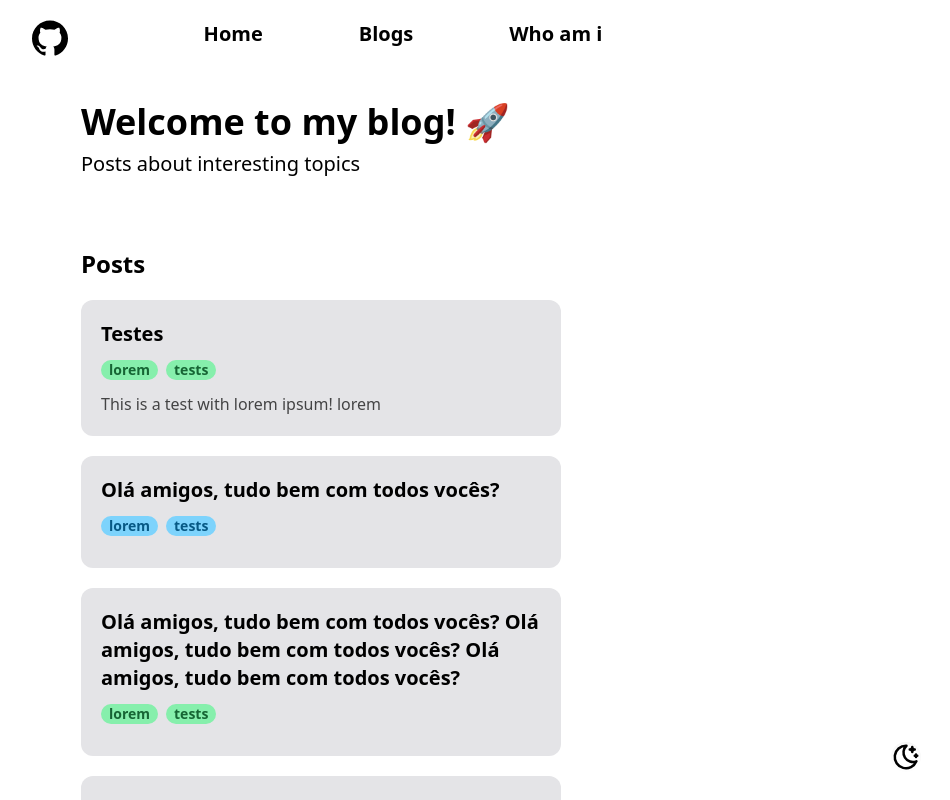
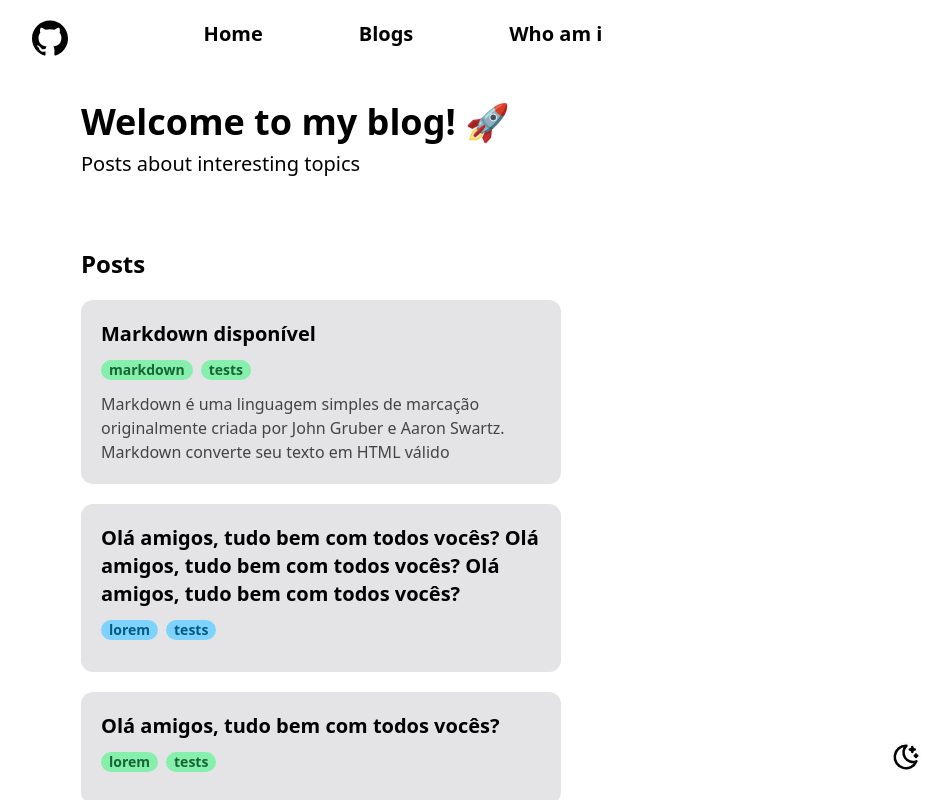
Before and after one commit to Gabrielll04/blog, a React (Vite) app: page /blog in a window 1280 px wide. Shown: the whole page, without its empty margins (319-1269 px from the left). Built offline with nearby package versions, Linux system fonts and the light colour scheme.

Commit message:
Sorting the posts by the creation date

```diff
--- a/src/pages/Blog.tsx
+++ b/src/pages/Blog.tsx
@@ -11,7 +11,7 @@ import data from '../../datasets/PostsSet.json'
 export default function BlogPage() {
   const usrTheme = getTheme()
   const [darkMode, setDarkMode] = useState<boolean>(usrTheme)
-  const [feed, setFeed] = useState<any>()
+  const [feed, setFeed] = useState<any[]>()
 
   // async function getFeed(getPosts: Function) {
   //   // const feed = await getPosts()
@@ -22,6 +22,13 @@ export default function BlogPage() {
   function themeToggleHandler() {
     ThemeToggle(usrTheme, setDarkMode)
   }
+
+  useEffect(() => {
+    const sortedPosts = [...data].sort(
+      (a: Post, b: Post) => new Date(b.CreatedAt).getTime() - new Date(a.CreatedAt).getTime()
+    );
+    setFeed(sortedPosts);
+  }, []);
 
   return (
     <main className={`flex flex-col w-screen h-screen max-h-none overflow-auto transition ease-in-out delay-400 ${darkMode ? "dark" : ""}`}>
@@ -34,8 +41,8 @@ export default function BlogPage() {
         <article className="flex flex-col mt-6">
           <p className="font-semibold text-2xl">Posts</p>
           <div className="flex flex-col w-full py-5 space-y-5">
-            {data.map((post: Post) => (
-              <PostCard darkMode={darkMode} title={post.Title} content={post.Content} id={post.id} topics={post.Topics} key={post.id} synopsis={post.Synopsis}/>
+            {feed?.map((post: Post) => (
+              <PostCard darkMode={darkMode} title={post.Title}acontent={post.Content} id={post.id} topics={post.Topics} key={post.id} synopsis={post.Synopsis}/>
             ))}
           </div>
         </article>
```
